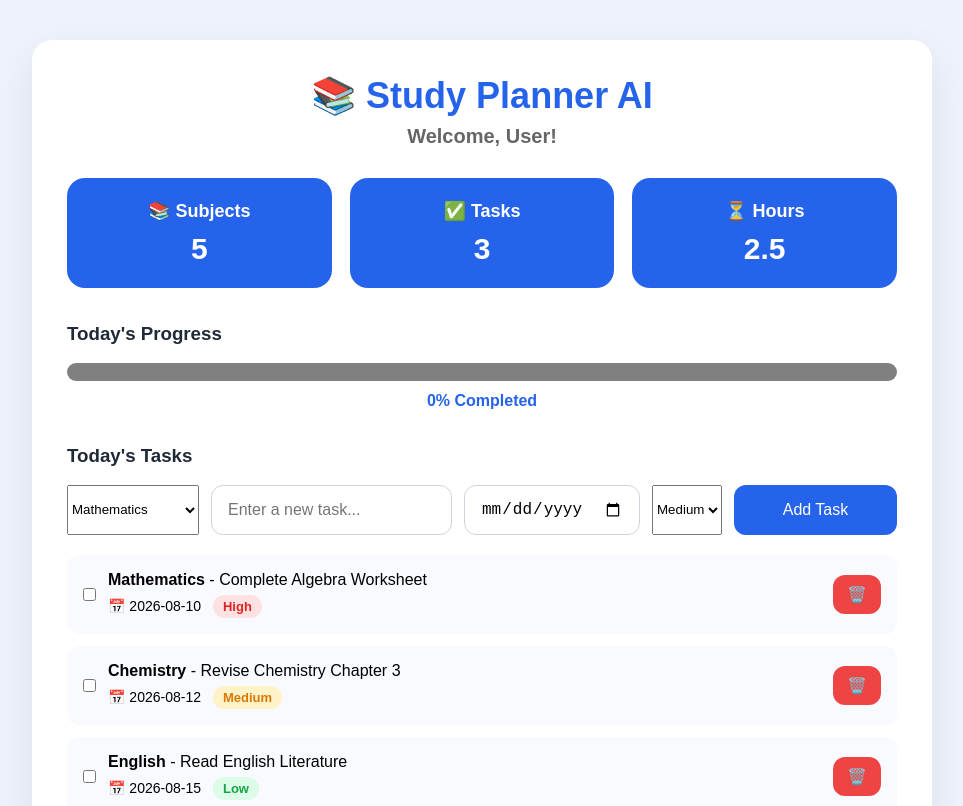
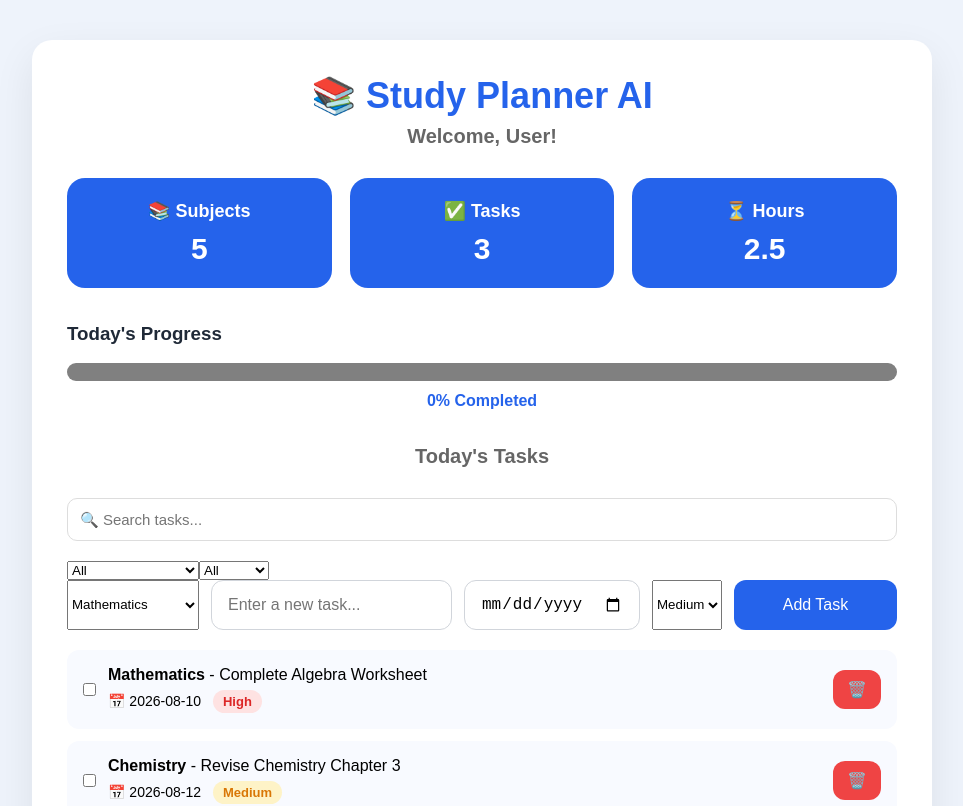
Before and after one commit to lenovosamarsakshi-droid/ai-study-planner, a React (Vite) app: page / in a window 1280 px wide. Shown: the top 806 px of the page, without its empty margins (158-1121 px from the left). Built offline with nearby package versions, Linux system fonts and the light colour scheme.

Commit message:
Added task filters and search

```diff
--- a/src/components/TaskSection.jsx
+++ b/src/components/TaskSection.jsx
@@ -5,6 +5,9 @@ function TaskSection({ onProgressChange }) {
 const [subject, setSubject] = useState("Mathematics");
 const [dueDate, setDueDate] = useState("");
 const [priority, setPriority] = useState("Medium");
+const [filterSubject, setFilterSubject] = useState("All");
+const [filterPriority, setFilterPriority] = useState("All");
+const [search, setSearch] = useState("");
 
  const [tasks, setTasks] = useState(() => {
   const savedTasks = localStorage.getItem("tasks");
@@ -82,9 +85,45 @@ const [priority, setPriority] = useState("Medium");
 
   return (
     <div className="task-box">
-      <h3>Today's Tasks</h3>
+      <h2>Today's Tasks</h2>
+      <div className="search-box">
+  <input
+    type="text"
+    placeholder="🔍 Search tasks..."
+    value={search}
+    onChange={(e) => setSearch(e.target.value)}
+  />
+</div>
 
-      <div className="task-input">
+<div className="filters"></div>
+
+<div className="filters">
+
+  <select
+    value={filterSubject}
+    onChange={(e) => setFilterSubject(e.target.value)}
+  >
+    <option>All</option>
+    <option>Mathematics</option>
+    <option>Physics</option>
+    <option>Chemistry</option>
+    <option>English</option>
+    <option>Computer Science</option>
+  </select>
+
+  <select
+    value={filterPriority}
+    onChange={(e) => setFilterPriority(e.target.value)}
+  >
+    <option>All</option>
+    <option>High</option>
+    <option>Medium</option>
+    <option>Low</option>
+  </select>
+
+</div>
+
+<div className="task-input">
         <select
   value={subject}
   onChange={(e) => setSubject(e.target.value)}
@@ -127,7 +166,22 @@ const [priority, setPriority] = useState("Medium");
   </div>
 ) : (
   <ul>
-    {tasks.map((item, index) => (
+    {tasks
+  .filter((item) => {
+    const subjectMatch =
+      filterSubject === "All" || item.subject === filterSubject;
+
+    const priorityMatch =
+      filterPriority === "All" || item.priority === filterPriority;
+
+    const searchMatch =
+      item.subject.toLowerCase().includes(search.toLowerCase()) ||
+      item.task.toLowerCase().includes(search.toLowerCase()) ||
+      item.priority.toLowerCase().includes(search.toLowerCase());
+
+    return subjectMatch && priorityMatch && searchMatch;
+  })
+  .map((item, index) => (
       <li key={index} className="task-item">
         <div className="task-left">
           <input
--- a/src/index.css
+++ b/src/index.css
@@ -238,3 +238,14 @@ h1{
   background: #dcfce7;
   color: #16a34a;
 }
+.search-box {
+  margin-bottom: 20px;
+}
+
+.search-box input {
+  width: 100%;
+  padding: 12px;
+  border: 1px solid #ddd;
+  border-radius: 10px;
+  font-size: 15px;
+}
```
